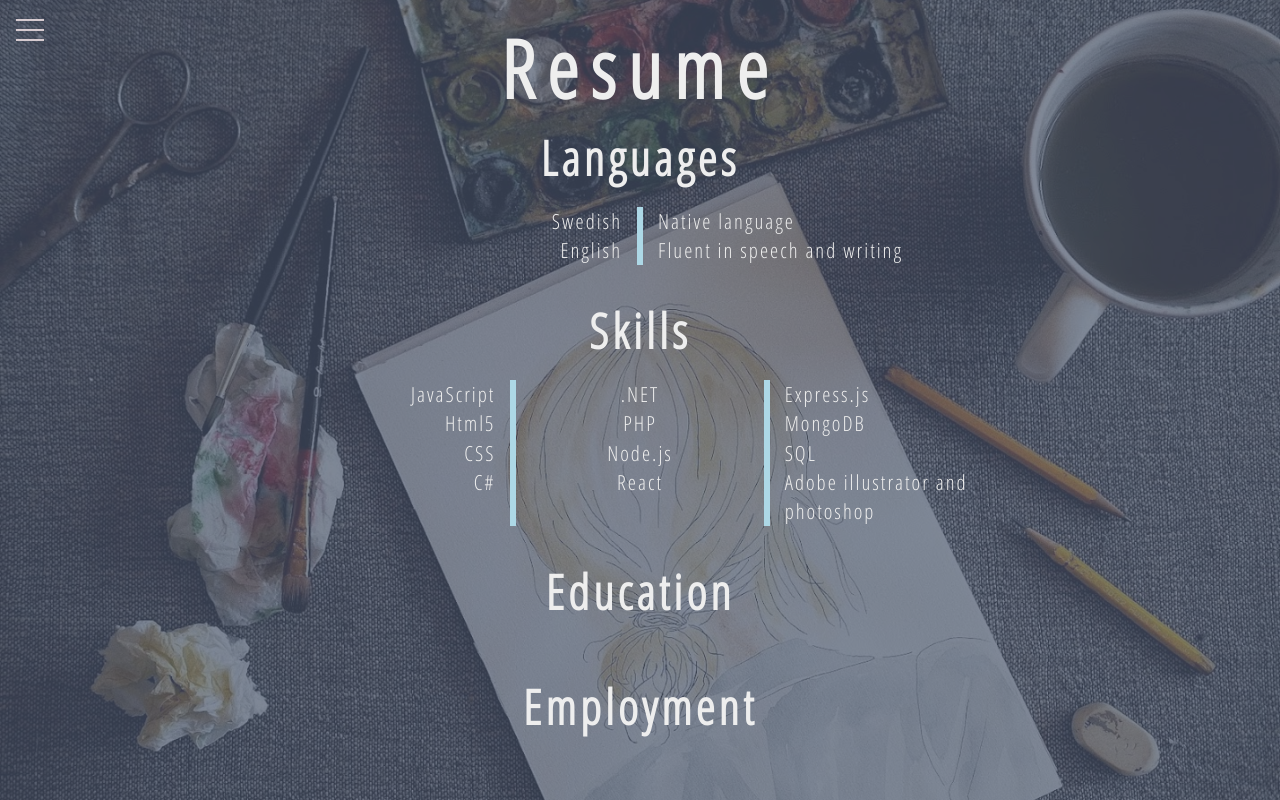
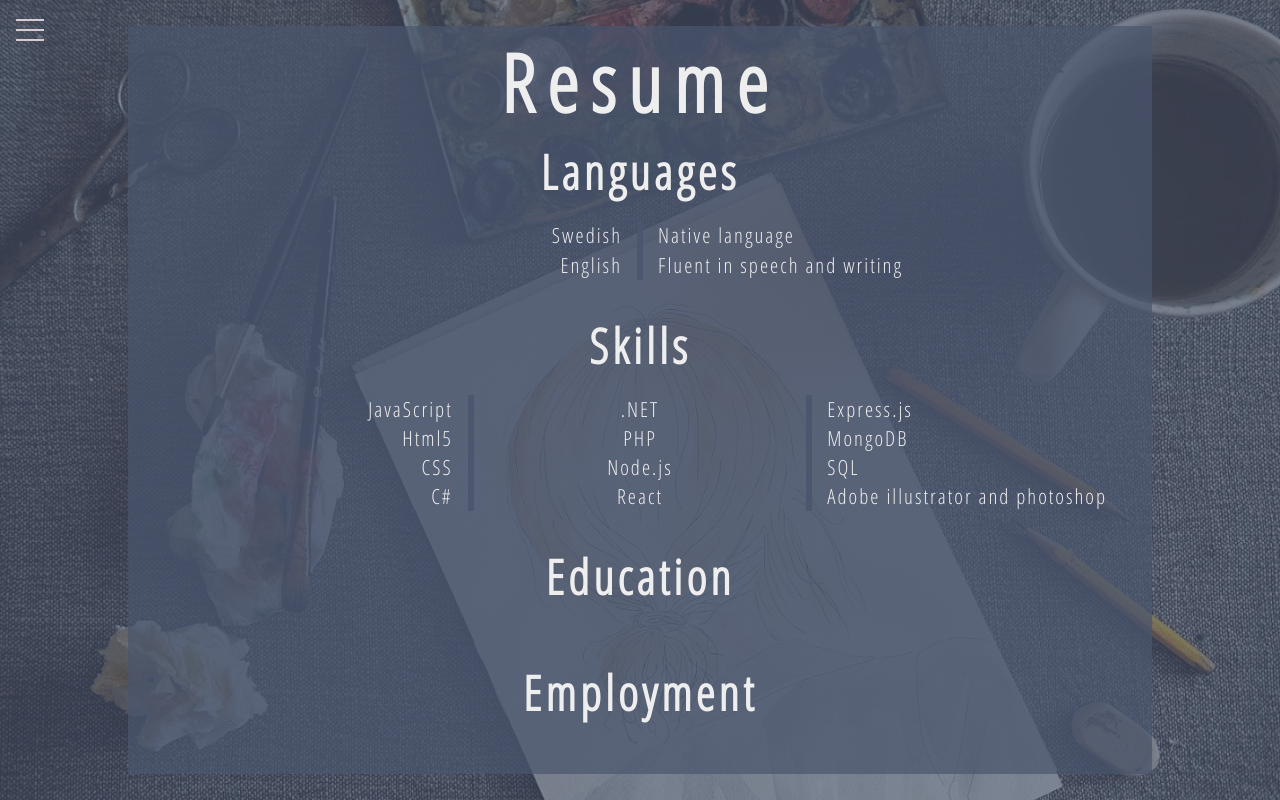
Before and after one commit to pg222jx/portfolio, a React (Create React App) app: page /resume in a window 1280 px wide. Built offline with nearby package versions, Linux system fonts and the light colour scheme.

Commit message:
Changing resume css

```diff
--- a/src/App.css
+++ b/src/App.css
@@ -389,36 +389,38 @@ a {
 
 .column {
   flex: 50%;
-  width: 20vw;
+  width: auto;
+
 }
 
 .left {
   text-align: right;
   padding-right: 15px;
   border-right: solid;
-  border-color: lightblue;
+  border-color: var(--overlay-color);
+  border-radius: 5px 0 0 5px;
 }
 
 .right {
   text-align: left;
   padding-left: 15px;
   border-left: solid;
-  border-color: lightblue;
+  border-color: var(--overlay-color);
+  border-radius: 0 5px 5px 0;
 }
 
 .middle {
   text-align: center;
-  /* padding-left: 15px; */
   border-left: solid;
   border-right: solid;
-  border-color: lightblue;
+  border-color: var(--overlay-color);
 }
 
-/* .resume {
-  background: url(./images/resume.jpg) no-repeat center center fixed;
-  height: 100vh;
-
-} */
+.resume {
+  background-color: var(--primary-color);
+  overflow:  auto;
+  width: 80vw;
+}
 
 /*
 .resume::before {
--- a/src/components/Resume.jsx
+++ b/src/components/Resume.jsx
@@ -7,8 +7,9 @@ class Resume extends Component {
         return (
             // <header className="resume">
             <div className="container showcase-inner">
+
                 <div className="resume">
-              <h1>Resume</h1>
+                <h1>Resume</h1>
               <h2>Languages</h2>
               <div className="row">
                 <div className="column left">
```
